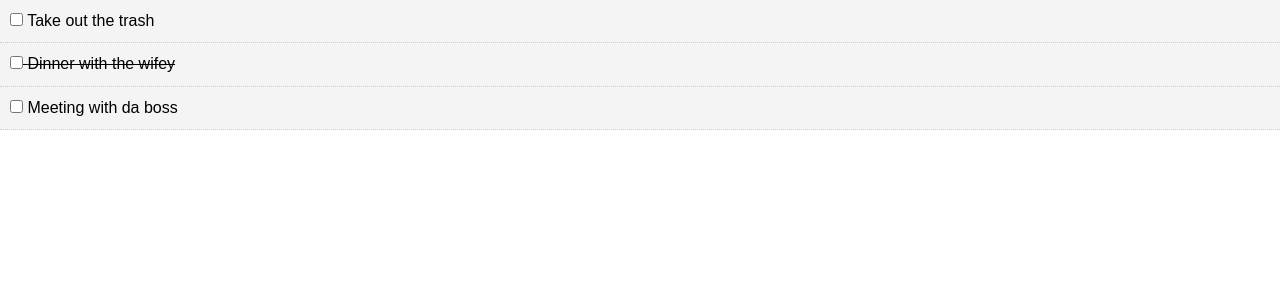
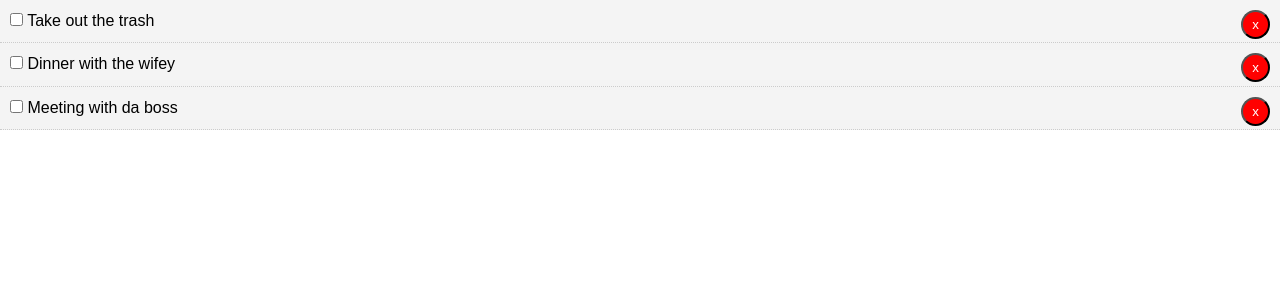
Before and after one commit to Daniel-Choiniere/traversyreact, a React (Create React App) app: page / in a window 1280 px wide. Shown: the top 300 px of the page. Built offline with nearby package versions, Linux system fonts and the light colour scheme.

Commit message:
built the functionality to toggle a lione through a task, and also can delete a task when delete button clicked

```diff
--- a/src/App.js
+++ b/src/App.js
@@ -14,7 +14,7 @@
      {
         id: 2,
         title: 'Dinner with the wifey',
-        completed: true
+        completed: false
       },
      {
         id: 3,
@@ -24,16 +24,29 @@
     ]
   }
 
-  markComplete = () => {
-    console.log("Hello");
+    //toggles complete - when a task checkbox is selected a line goes through the task, or the line goes away if unselected
+  markComplete = (id) => {
+    this.setState({ todos: this.state.todos.map(todo => {
+      if(todo.id === id) {
+        todo.completed = !todo.completed;
+      }
+      return todo;
+    }) });
   }
+
+    // delete a todo task
+    delTodo = (id) => {
+      this.setState({ todos: [...this.state.todos.filter(todo => todo.id !== id )] })
+    }
 
   render() {
     // console.log(this.state.todos);
     return (
       // in JSX cannot use class need to use className
       <div className="App">
-        <Todos todos={this.state.todos} markComplete={this.markComplete}/>
+      {/* markComplete can now be called without .props and be defined in this file (see above) */}
+        <Todos todos={this.state.todos} markComplete={this.markComplete}
+        delTodo={this.delTodo} />
       </div>
     );
   }
--- a/src/components/Todoitem.js
+++ b/src/components/Todoitem.js
@@ -16,14 +16,19 @@
     }
 
     render() {
+        // using destructuring, we can pull variables (i.e. id, title) to use from props.todo
+        const { id, title } = this.props.todo;
         return (
             // when doing inline css you need to use double squiggly brackets, unless you are using a variable then it is single squiggly brackets
             // <div style={{ backgroundColor: "#f4f4f4" }}>
             <div style={ this.getStyle() }>
                 <p>
-                {/* when a checkbox is selected this.props.markComplete is called and goes up a level to the Todos class in Todos file */}
-                    <input type='checkbox' onChange={this.props.markComplete} /> {' '}
-                    { this.props.todo.title }
+                {/* when a checkbox is selected this.props.markComplete is called and goes up a level (using .props) to the Todos class in Todos file */}
+                    <input type='checkbox' onChange={this.props.markComplete.bind(this, this.props.todo.id)} /> {' '}
+                    { title }
+
+                    {/* create a button to be able to delete a task (button css below) */}
+                    <button onClick={this.props.delTodo.bind(this, id)} style={btnStyle}>x</button>
                 </p>
             </div>
 
@@ -36,5 +41,15 @@
   todo: PropTypes.object.isRequired
 };
 
+const btnStyle = {
+    background: '#ff0000',
+    color: '#fff',
+    boreder: 'none',
+    padding: '5px 9px',
+    borderRadius: '50%',
+    cursor: 'pointer',
+    float: 'right'
+};
+
 
 export default Todoitem;
--- a/src/components/Todos.js
+++ b/src/components/Todos.js
@@ -7,8 +7,8 @@
   render() {
     return this.props.todos.map((todo) => (
         // markComplete is sent up when called from Todoitem file when user selects a checkbox.
-        // it will now be pushed up a level to the App.js file where it will be called and defined.
-        <Todoitem key={todo.id} todo={todo} markComplete={this.props.markComplete} />
+        // it will now be pushed up a level (using .props to the App.js file where it will be called and defined.
+        <Todoitem key={todo.id} todo={todo} markComplete={this.props.markComplete} delTodo={this.props.delTodo} />
       ));
   }
 }
```
